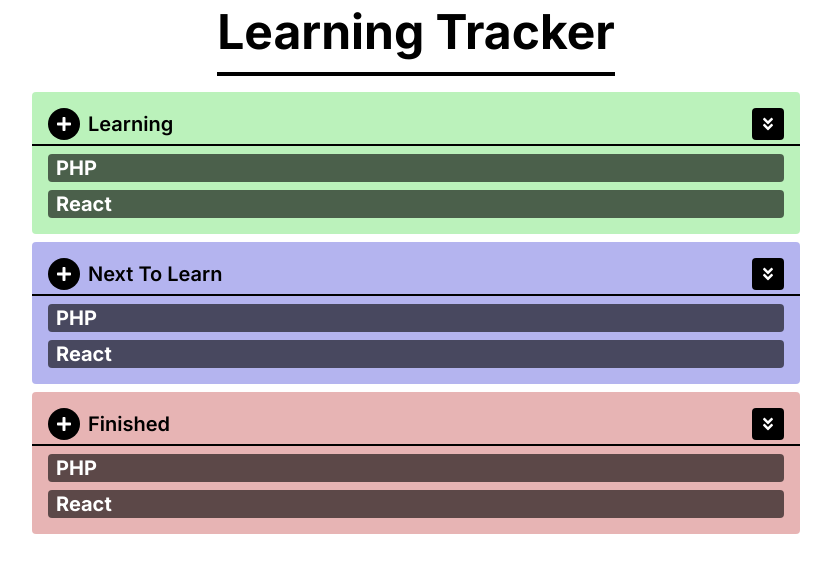
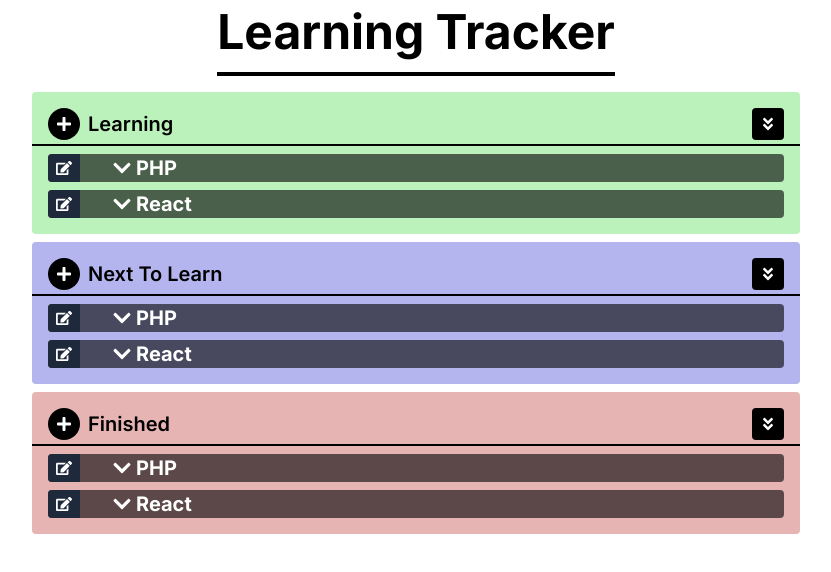
Before and after one commit to wesleywil/learning_helper, a Next.js app: page / in a window 1280 px wide. Shown: the top 572 px of the page, without its empty margins (224-1055 px from the left). Built offline with nearby package versions, Linux system fonts and the light colour scheme.

Commit message:
updated study_section_topic by including a button to hide/show the sub topics container component

```diff
--- a/src/components/study_section_topic/study_section_topic.component.tsx
+++ b/src/components/study_section_topic/study_section_topic.component.tsx
@@ -1,4 +1,8 @@
 import { useState } from "react";
+import { useDispatch } from "react-redux";
+import { FaEdit, FaChevronDown, FaChevronUp } from "react-icons/fa";
+import { AppDispatch } from "@/redux/store";
+import { handleHideSubTopicsContainer } from "@/redux/utils/utils";
 
 type StudySectionTopicProps = {
   topic: string;
@@ -12,17 +16,30 @@ const StudySectionTopic = ({
   children,
 }: StudySectionTopicProps) => {
   const [hidden, setHidden] = useState<boolean>(true);
+
+  const dispatch = useDispatch<AppDispatch>();
   return (
-    <div className="w-full px-2 mt-2 text-white bg-black/60 rounded overflow-hidden">
-      <button
-        onClick={() => setHidden(!hidden)}
-        className="text-left text-xl font-bold"
-      >
-        {topic}
-      </button>
+    <div className="w-full mt-2 text-white bg-black/60 rounded overflow-hidden">
+      <div className="flex gap-8">
+        <button
+          onClick={() => dispatch(handleHideSubTopicsContainer())}
+          className="px-2 hover:text-slate-800 bg-slate-800 hover:bg-slate-100 transform duration-500 ease-in-out"
+        >
+          <FaEdit />
+        </button>
+        <button
+          onClick={() => setHidden(!hidden)}
+          className="flex items-center gap-1 text-left text-xl font-bold"
+        >
+          {hidden ? <FaChevronDown /> : <FaChevronUp />}
+
+          {topic}
+        </button>
+      </div>
+
       <div className={`${hidden ? "hidden" : ""} border-t border-white`}>
-        <p>{description}</p>
-        <div>{children}</div>
+        <p className="px-2">{description}</p>
+        <div className="px-2">{children}</div>
       </div>
     </div>
   );
```
